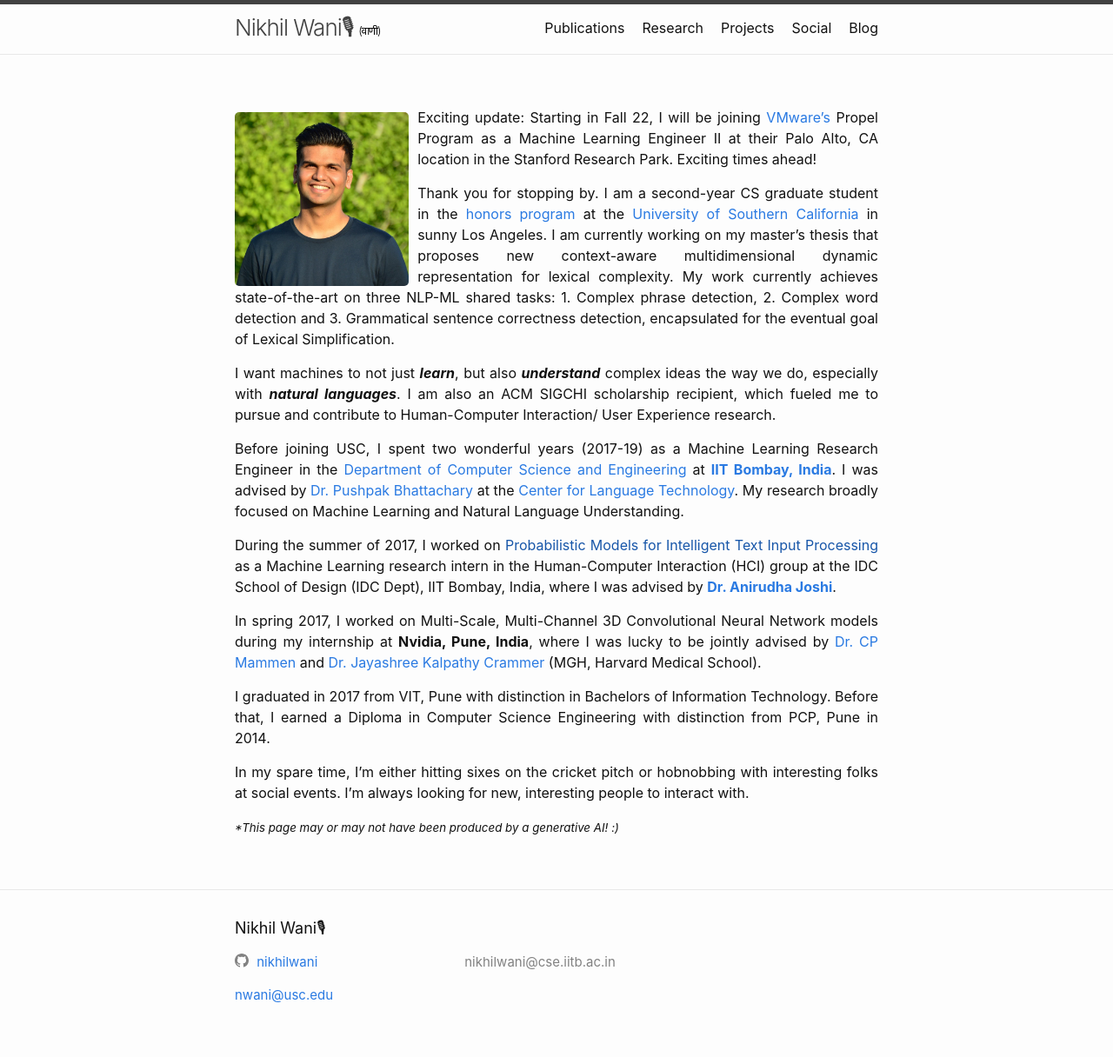
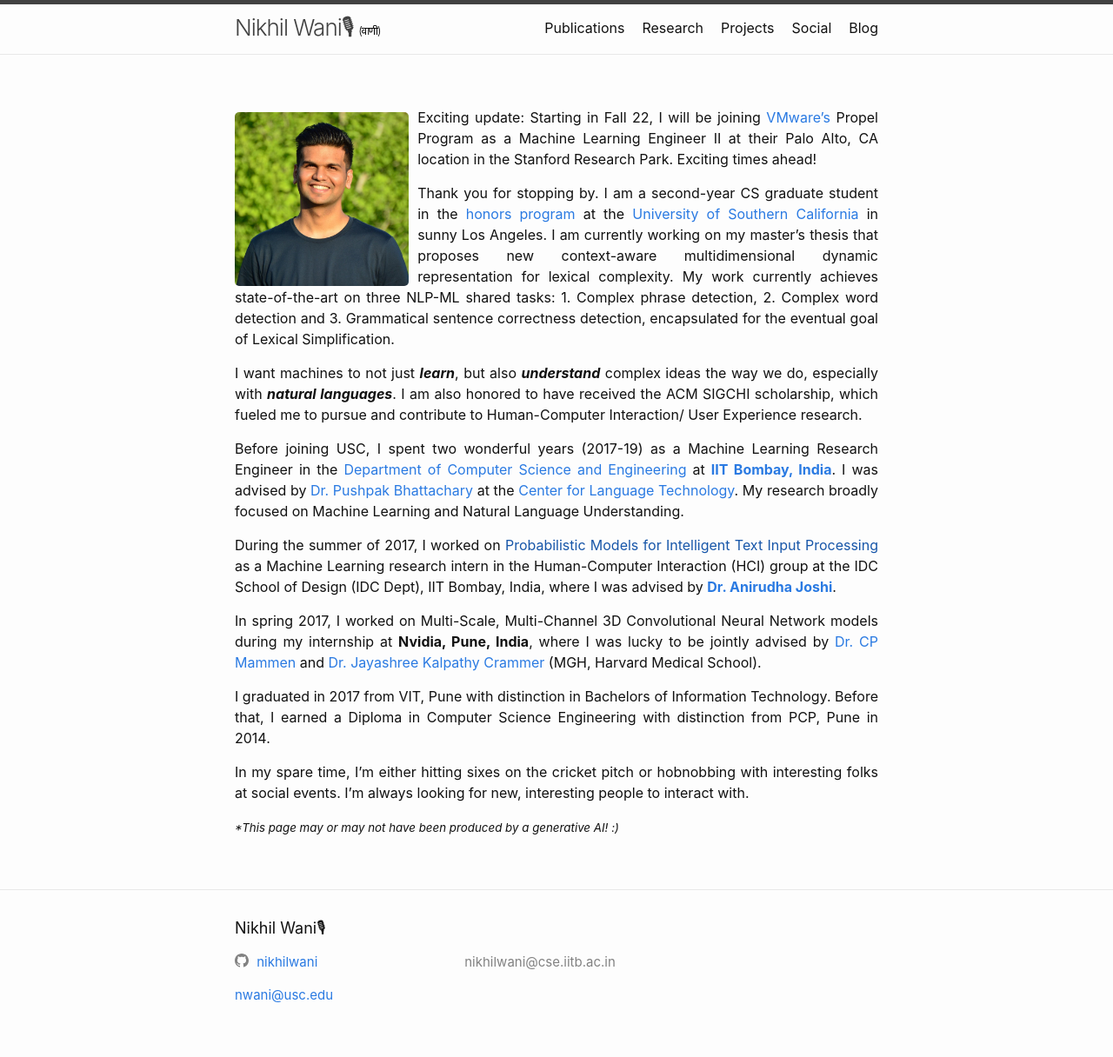
Before and after one commit to nikhilwani/nikhilwani.github.io, a Jekyll site: the page built from index.md, in a window 1280 px wide. Shown: the whole page at 87% size. Built offline with Jekyll 4.4.1, drawn with Linux system fonts in a browser that asks for light colours; comment, search, counter and statistics services are not loaded.

Commit message:
Update index.md

```diff
--- a/index.md
+++ b/index.md
@@ -73,7 +73,7 @@
 
 Thank you for stopping by. I am a second-year CS graduate student in the [honors program](https://www.cs.usc.edu/academic-programs/masters/cs_ms_honors/) at the [University of Southern California](https://www.usc.edu/) in sunny Los Angeles. I am currently working on my master's thesis that proposes new context-aware multidimensional dynamic representation for lexical complexity. My work currently achieves state-of-the-art on three NLP-ML shared tasks: 1. Complex phrase detection, 2. Complex word detection and 3. Grammatical sentence correctness detection, encapsulated for the eventual goal of Lexical Simplification.
 
-I want machines to not just ***learn***, but also ***understand*** complex ideas the way we do, especially with ***natural languages***.  I am also an ACM SIGCHI scholarship recipient, which fueled me to pursue and contribute to Human-Computer Interaction/ User Experience research.
+I want machines to not just ***learn***, but also ***understand*** complex ideas the way we do, especially with ***natural languages***.  I am also honored to have received the ACM SIGCHI scholarship, which fueled me to pursue and contribute to Human-Computer Interaction/ User Experience research.
 
 Before joining USC, I spent two wonderful years (2017-19) as a Machine Learning Research Engineer in the [Department of Computer Science and Engineering](https://www.cse.iitb.ac.in/) at **[IIT Bombay, India](https://www.iitb.ac.in/)**. I was advised by [Dr. Pushpak Bhattachary](https://www.cse.iitb.ac.in/~pb/) at the [Center for Language Technology](http://www.cfilt.iitb.ac.in/). My research broadly focused on Machine Learning and Natural Language Understanding.
 
```
